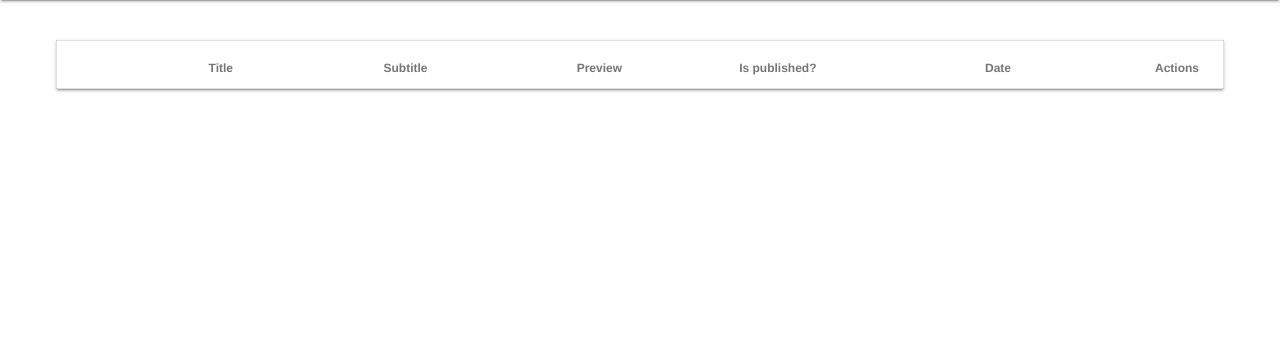
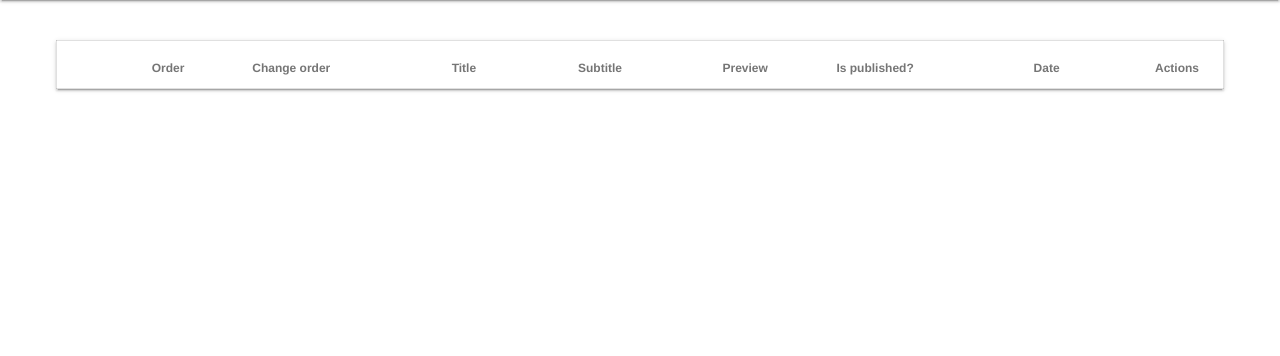
Before and after one commit to jgasteiz/javiman, a Django app: template templates/cms/photo_list.html in a window 1280 px wide. Shown: the part 64-420 px from the top of the page. Run offline with Django 3.2, Linux system fonts and the light colour scheme; the template is opened without the code that fills it, so the values that code supplies are empty; style sheets or scripts are compiled from the project's sources; some libraries are stand-ins or nearby versions.

Commit message:
Add logic to changing photos order

```diff
--- a/blog/models.py
+++ b/blog/models.py
@@ -58,6 +58,12 @@ class Photo(models.Model):
     def __unicode__(self):
         return self.title
 
+    def reduce_order(self):
+        self.order = max(0, self.order - 1)
+
+    def increase_order(self):
+        self.order += 1
+
     def get_flickr_preview(self):
         """
         This will only work for jpeg images stored in flickr.
--- a/cms/urls.py
+++ b/cms/urls.py
@@ -11,6 +11,7 @@ urlpatterns = [
     url(r'^new_photo/$', 'cms.views.new_photo', name='new_photo'),
     url(r'^update_photo/(?P<pk>\d+)/$', 'cms.views.update_photo', name='update_photo'),
     url(r'^delete_photo/(?P<pk>\d+)/$', 'cms.views.delete_photo', name='delete_photo'),
+    url(r'^set_photo_order/(?P<pk>\d+)/$', 'cms.views.set_photo_order', name='set_photo_order'),
 
     url(r'^$', 'cms.views.post_list', name='post_list'),
 ]
--- a/templates/cms/photo_list.html
+++ b/templates/cms/photo_list.html
@@ -4,6 +4,8 @@
     <table class="mdl-data-table mdl-shadow--2dp">
         <thead>
             <tr>
+                <th>Order</th>
+                <th>Change order</th>
                 <th>Title</th>
                 <th>Subtitle</th>
                 <th>Preview</th>
@@ -15,6 +17,19 @@
         <tbody>
         {% for photo in photo_list %}
             <tr {% if not photo.is_published %}class="unpublished-post"{% endif %}>
+                <td>{{ photo.order }}</td>
+                <td>
+                    <form action="{% url 'cms:set_photo_order' photo.pk %}" method="post">
+                        {% csrf_token %}
+                        <input type="hidden" value="-1" name="order_modifier">
+                        <button type="submit" class="mdl-button mdl-js-button mdl-button--icon"><i class="material-icons">keyboard_arrow_up</i></button>
+                    </form>
+                    <form action="{% url 'cms:set_photo_order' photo.pk %}" method="post">
+                        {% csrf_token %}
+                        <input type="hidden" value="1" name="order_modifier">
+                        <button type="submit" class="mdl-button mdl-js-button mdl-button--icon"><i class="material-icons">keyboard_arrow_down</i></button>
+                    </form>
+                </td>
                 <td>{{ photo.title }}</td>
                 <td>{{ photo.subtitle }}</td>
                 <td><img class="photo-preview" src="{{ photo.get_flickr_preview }}" alt=""></td>
```
Also changed, not shown: cms/views.py (+17 -3 lines).
